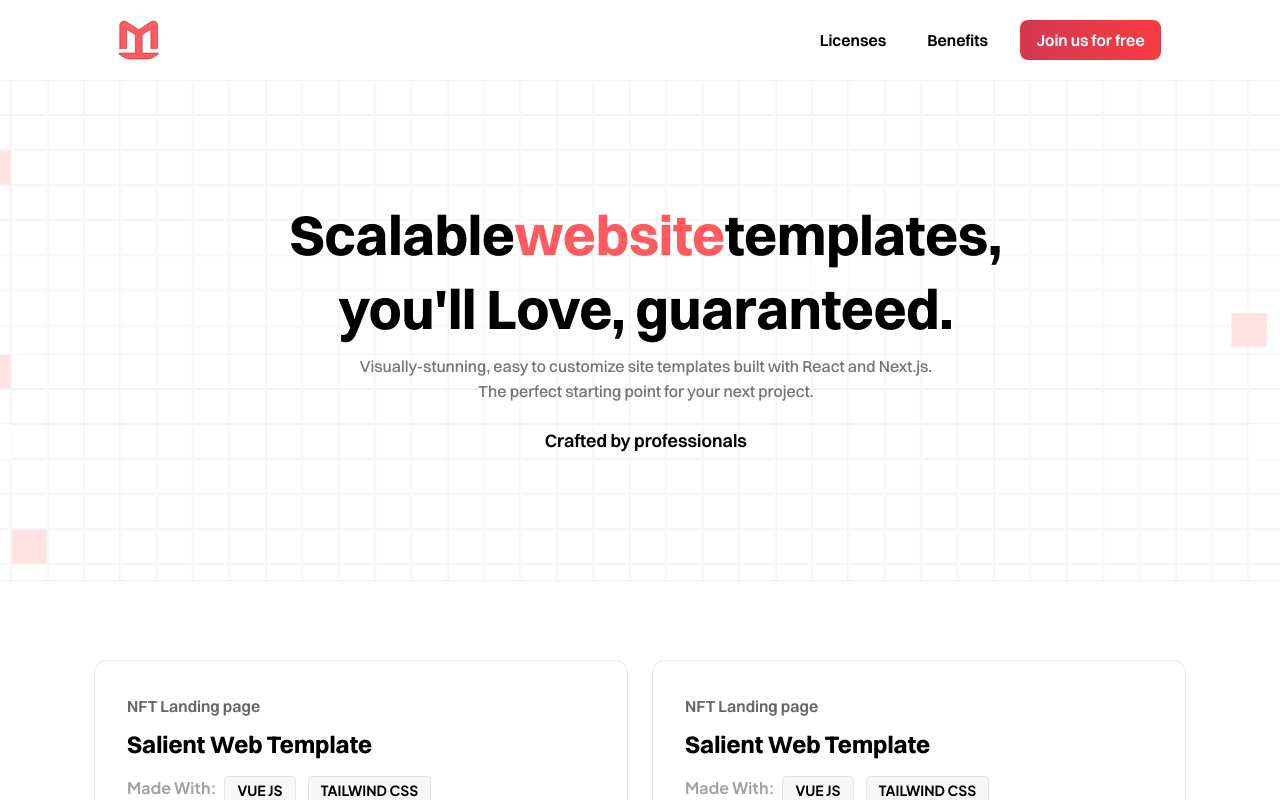
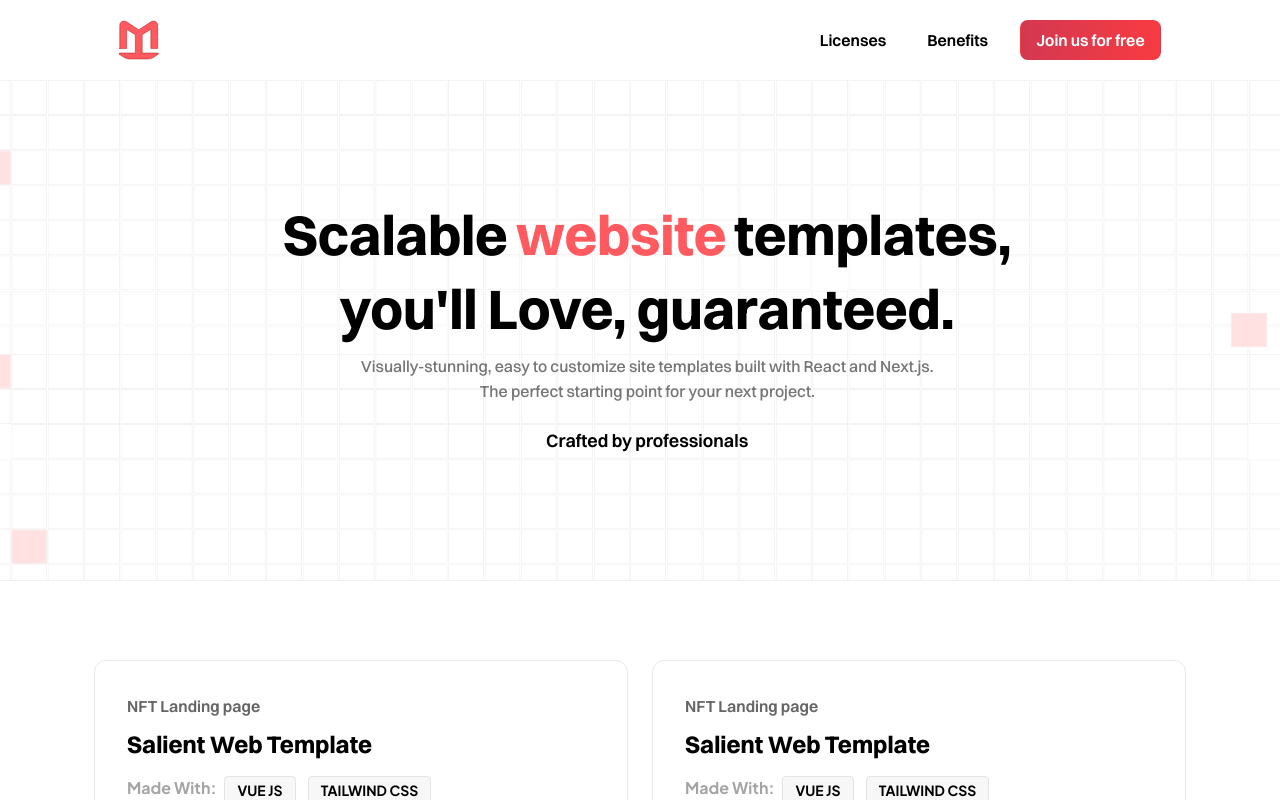
Before and after one commit to nisharmultani/makken-assignment, a Next.js app: page / in a window 1280 px wide. Shown: the top 800 px of the page. Built offline with nearby package versions, Linux system fonts and the light colour scheme.

Commit message:
fix: header

```diff
--- a/styles/header.module.css
+++ b/styles/header.module.css
@@ -44,6 +44,13 @@
 }
 .heading span{
   font-family: "Switzer-Variable";
+  font-style: normal;
+  font-weight: 700;
+  font-size: 56px;
+  line-height: 74px;
+  margin-top: 8px;
+  letter-spacing: -0.005em;
+  margin:0 8px;
 }
 .craft {
   font-family: "Switzer-Variable";
```
